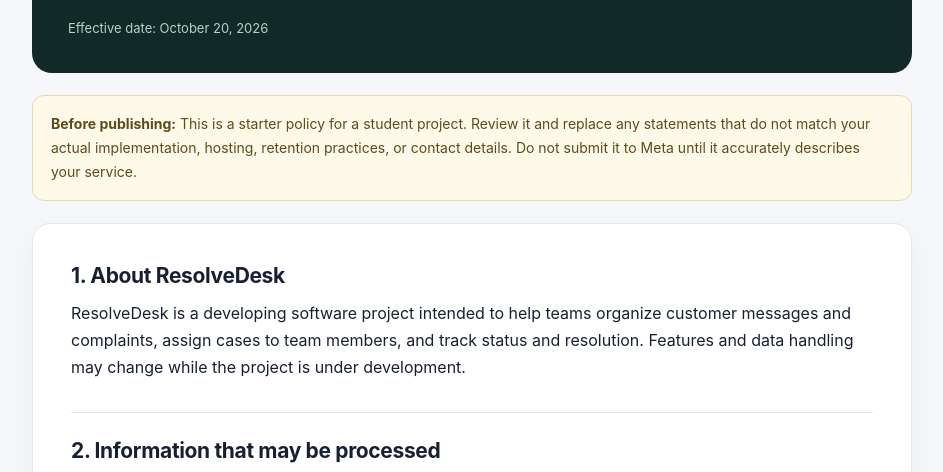
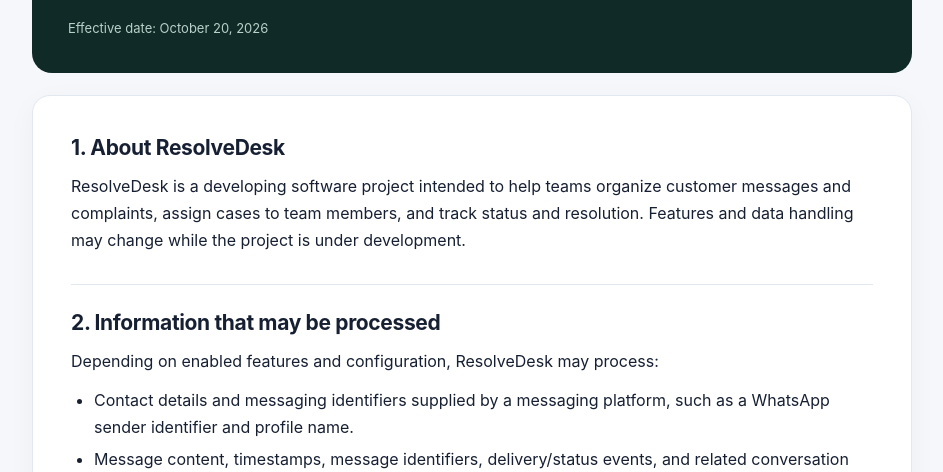
Before and after one commit to aggarwalmoksh/resolvedesk-legal, a plain HTML site: page index.html in a window 1280 px wide. Shown: the part 298-770 px from the top of the page, without its empty margins (168-1111 px from the left). Drawn offline with Linux system fonts and the light colour scheme.

Commit message:
Remove starter policy notice from privacy policy
Removed starter policy notice from privacy policy.

```diff
--- a/index.html
+++ b/index.html
@@ -14,7 +14,6 @@
 <header class="topbar"><div class="topbar-inner"><div class="mark" aria-hidden="true">R</div><div class="brand">ResolveDesk<small>Customer support workspace</small></div></div></header>
 <main>
 <div class="hero"><div class="eyebrow">Legal · Privacy</div><h1>Privacy Policy</h1><p>This policy explains how the ResolveDesk project handles information when its customer-support and complaint-management features are used.</p><div class="updated">Effective date: October 20, 2026</div></div>
-<div class="notice"><strong>Before publishing:</strong> This is a starter policy for a student project. Review it and replace any statements that do not match your actual implementation, hosting, retention practices, or contact details. Do not submit it to Meta until it accurately describes your service.</div>
 <article class="policy">
 <section><h2>1. About ResolveDesk</h2><p>ResolveDesk is a developing software project intended to help teams organize customer messages and complaints, assign cases to team members, and track status and resolution. Features and data handling may change while the project is under development.</p></section>
 <section><h2>2. Information that may be processed</h2><p>Depending on enabled features and configuration, ResolveDesk may process:</p><ul><li>Contact details and messaging identifiers supplied by a messaging platform, such as a WhatsApp sender identifier and profile name.</li><li>Message content, timestamps, message identifiers, delivery/status events, and related conversation history.</li><li>Complaint records, categories, priority, case status, assignments, and action history created by workspace users.</li><li>Account and workspace information needed for authentication, authorization, and administration.</li><li>Technical logs needed to troubleshoot errors, protect the service, and maintain operation.</li></ul><p>Do not send payment-card data, passwords, government identity documents, or other highly sensitive information through the service unless a feature expressly supports it and appropriate safeguards are in place.</p></section>
```
